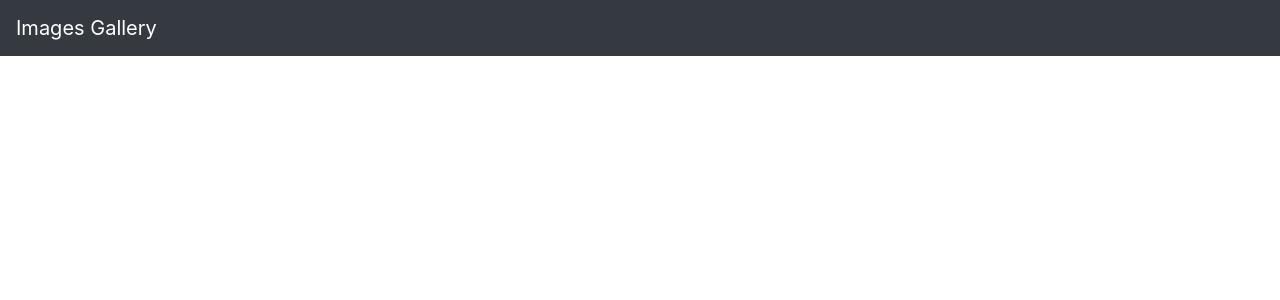
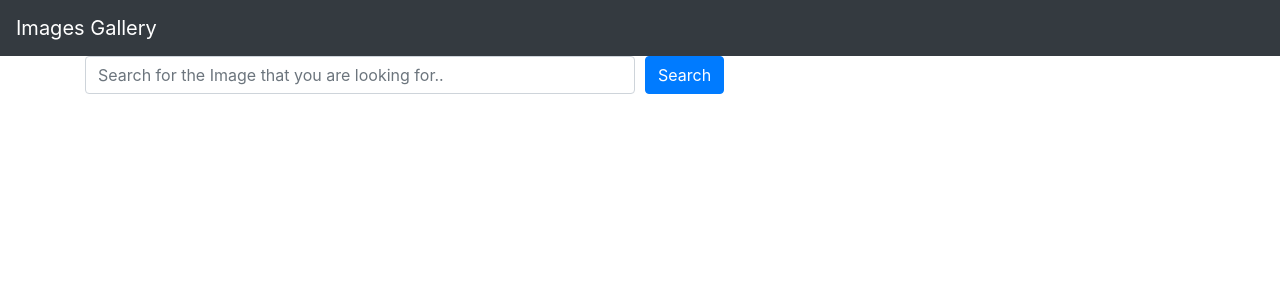
Before and after one commit to kunal8817/Full-Stack-Development, a React (Create React App) app in the folder frontend/: page / in a window 1280 px wide. Shown: the top 300 px of the page. Built offline with nearby package versions, Linux system fonts and the light colour scheme.

Commit message:
Added the Search function

```diff
--- a/frontend/src/App.js
+++ b/frontend/src/App.js
@@ -1,10 +1,12 @@
 import 'bootstrap/dist/css/bootstrap.min.css';
 import Header from './components/Header';
+import Search from './components/Search';
 
 function App() {
   return (
     <div className="App">
       <Header title="Images Gallery"/>
+      <Search />
     </div>
   );
 }
```
